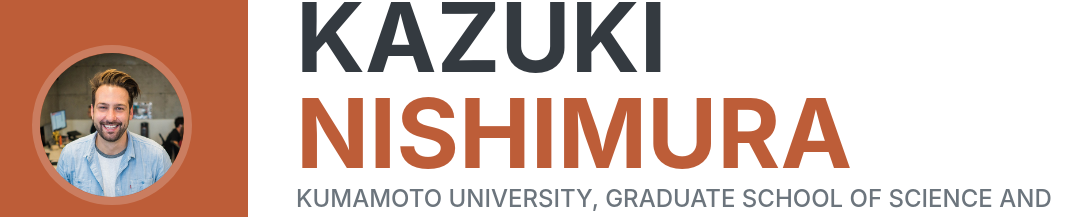
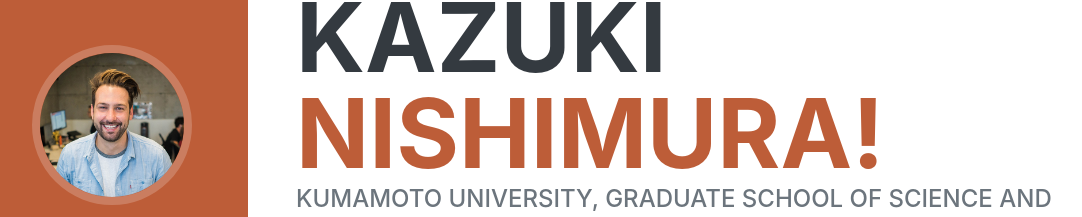
Before and after one commit to hi18nishimura/hi18nishimura.github.io, a plain HTML site: page docs/index.html in a window 1280 px wide. Shown: the part 151-368 px from the top of the page, without its empty margins (24-1106 px from the left). Drawn offline with nearby package versions, Linux system fonts and the light colour scheme; a web font is replaced by a local one.

```diff
--- a/docs/index.html
+++ b/docs/index.html
@@ -42,7 +42,7 @@
                 <div class="resume-section-content">
                     <h1 class="mb-0">
                         Kazuki
-                        <span class="text-primary">Nishimura</span>
+                        <span class="text-primary">Nishimura!</span>
                     </h1>
                     <div class="subheading mb-5">
                         Kumamoto University, Graduate School of Science and Technology ·
```
